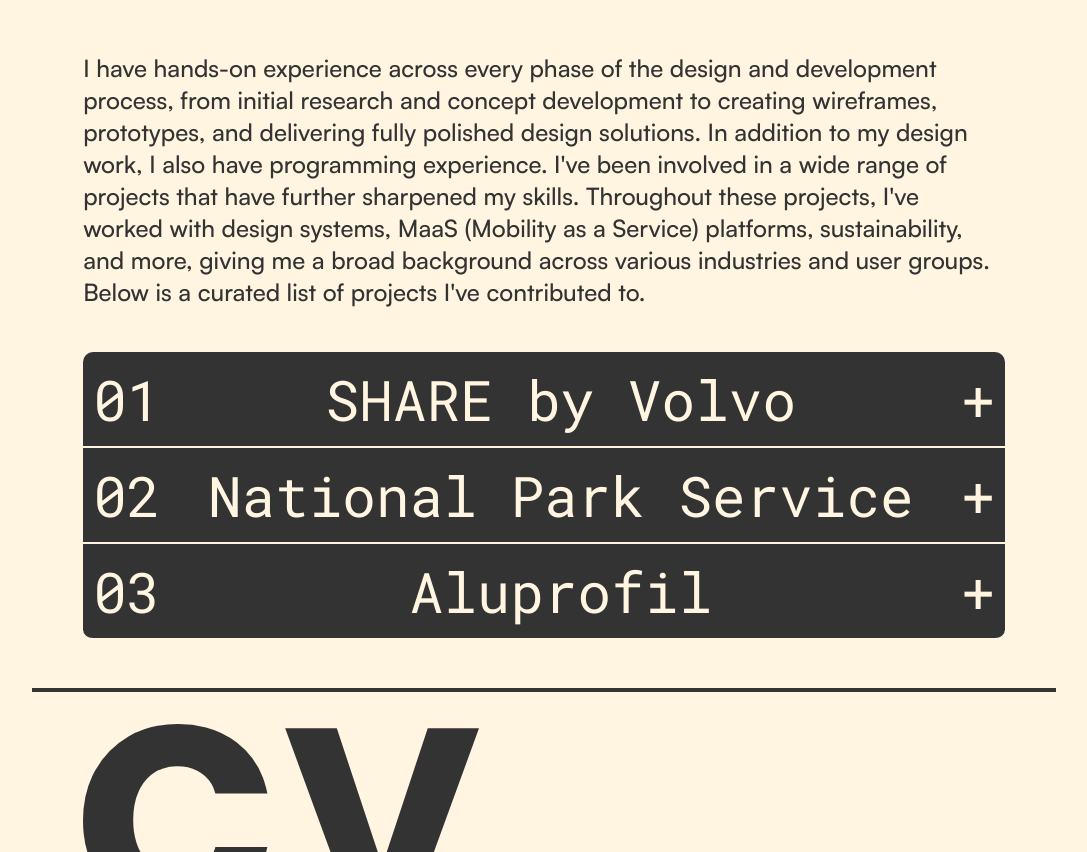
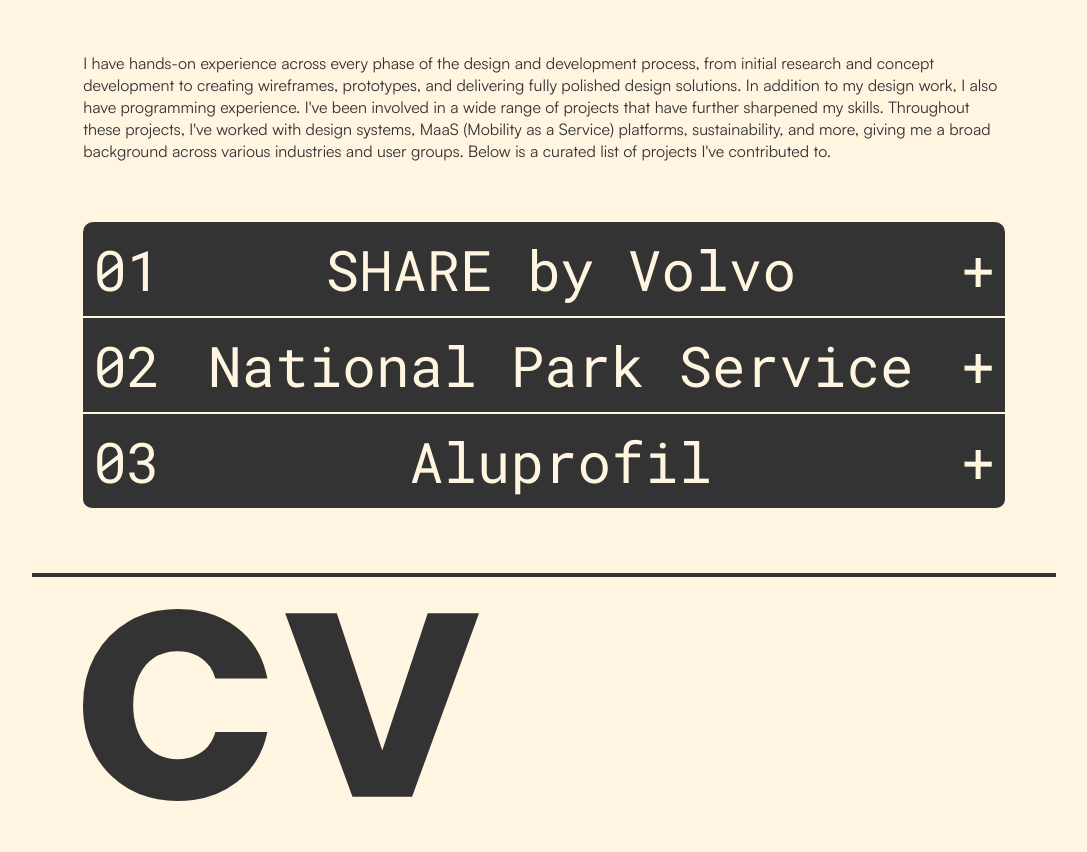
Before and after one commit to ragnargulin/ragnargulin.github.io, a plain HTML site: page index.html in a window 1280 px wide. Shown: the part 2018-2870 px from the top of the page, without its empty margins (96-1183 px from the left). Drawn offline with Linux system fonts and the light colour scheme.

Commit message:
remove hashtag from web adress

```diff
--- a/index.html
+++ b/index.html
@@ -150,12 +150,12 @@
       <section class="portfolioWrapper" id="work">
         <div class="textWrapper">
           <img src="words/work.svg" class="bigBoy" alt="WORK">
-          <h2>I have hands-on experience across every phase of the design and development process, from initial research
+          <p>I have hands-on experience across every phase of the design and development process, from initial research
             and concept development to creating wireframes, prototypes, and delivering fully polished design solutions.
             In addition to my design work, I also have programming experience. I've been involved in a wide range of
             projects that have further sharpened my skills. Throughout these projects, I've worked with design systems,
             MaaS (Mobility as a Service) platforms, sustainability, and more, giving me a broad background across
-            various industries and user groups. Below is a curated list of projects I've contributed to.</h2>
+            various industries and user groups. Below is a curated list of projects I've contributed to.</p>
           <br>
           <br>
           <button class="collapsible" style="
--- a/scripts.js
+++ b/scripts.js
@@ -152,3 +152,8 @@
         closeModal();
     }
 });
+
+// Remove the hash from the URL
+if (window.location.hash) {
+    history.replaceState(null, '', window.location.href.split('#')[0]);
+}
```
